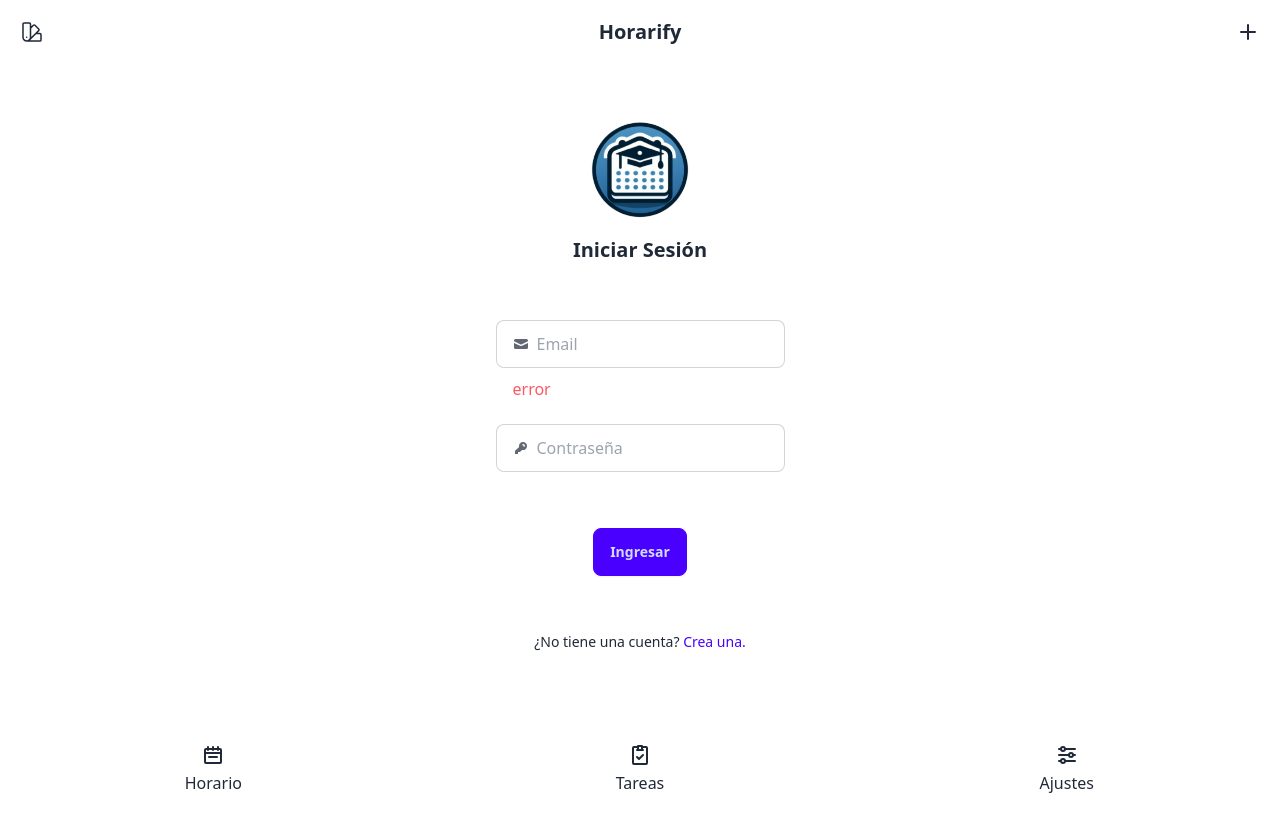
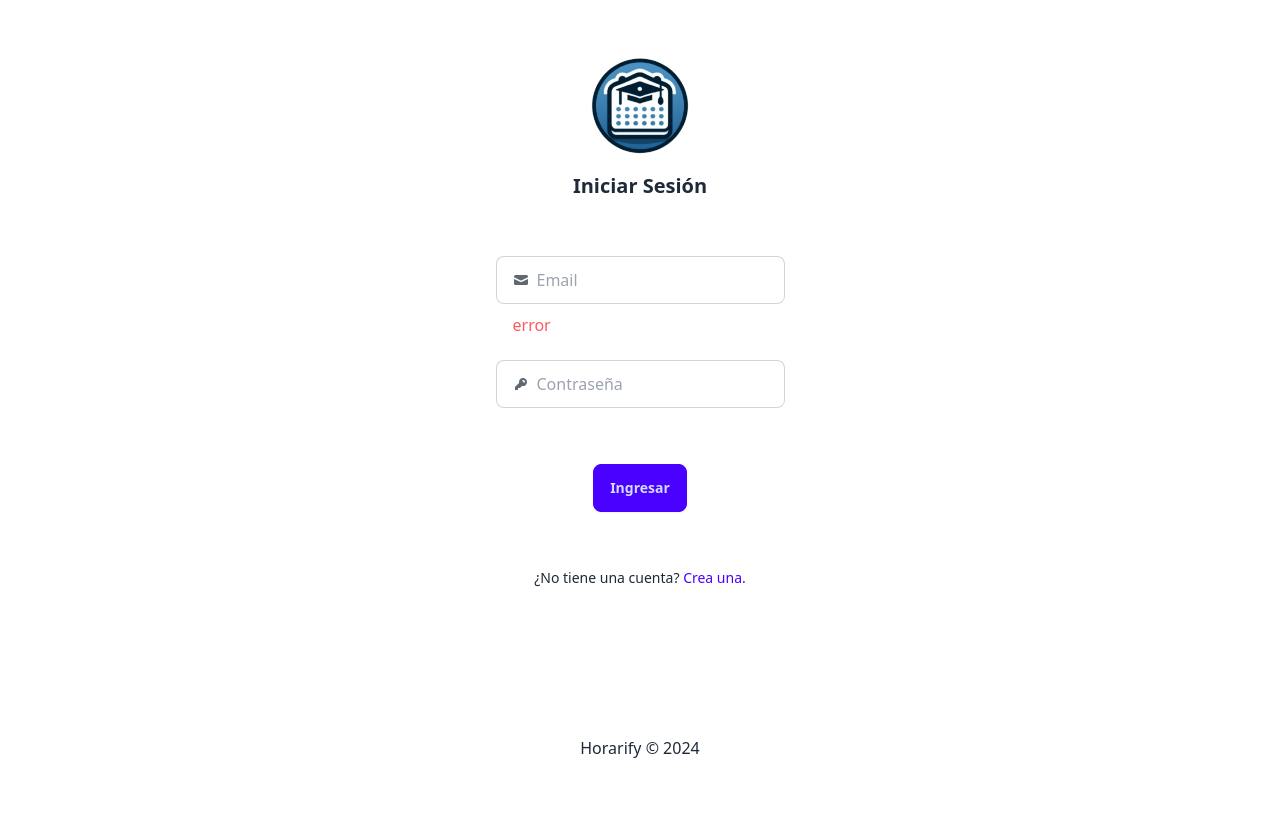
Before and after one commit to angelmarfil/horarify, a Vue app: page /login in a window 1280 px wide. Shown: the top 832 px of the page. After the commit the page ends 800 px from the top, so only its background shows below. Built offline with nearby package versions, Linux system fonts and the light colour scheme.

Commit message:
ocultar layouts cuando el usuario este en la vista de login o registro

```diff
--- a/src/App.vue
+++ b/src/App.vue
@@ -1,17 +1,18 @@
 <script setup lang="ts">
-import { RouterView } from 'vue-router'
+import { RouterView, useRoute } from 'vue-router'
 import Navbar from '@/layout/NavbarLayout.vue'
 import BtmNav from '@/layout/BtmNavLayout.vue'
+const route = useRoute()
 </script>
 
 <template>
-  <Navbar></Navbar>
+  <Navbar v-if="route.name !== 'login' && route.name !== 'register'"></Navbar>
 
   <main>
     <RouterView />
   </main>
 
-  <BtmNav></BtmNav>
+  <BtmNav v-if="route.name !== 'login' && route.name !== 'register'"></BtmNav>
 </template>
 
 <style scoped></style>
```
